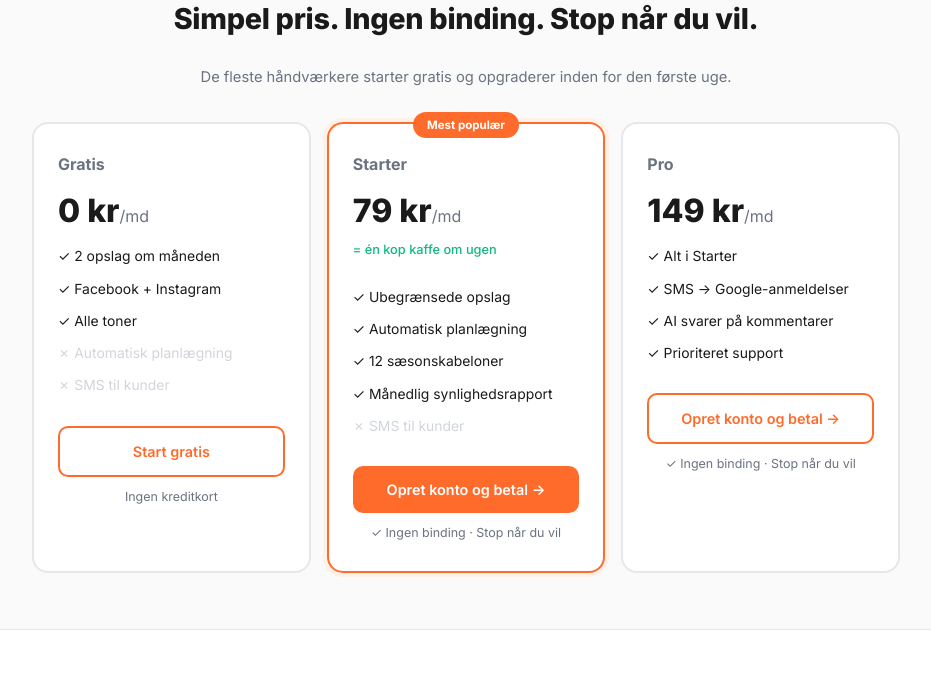
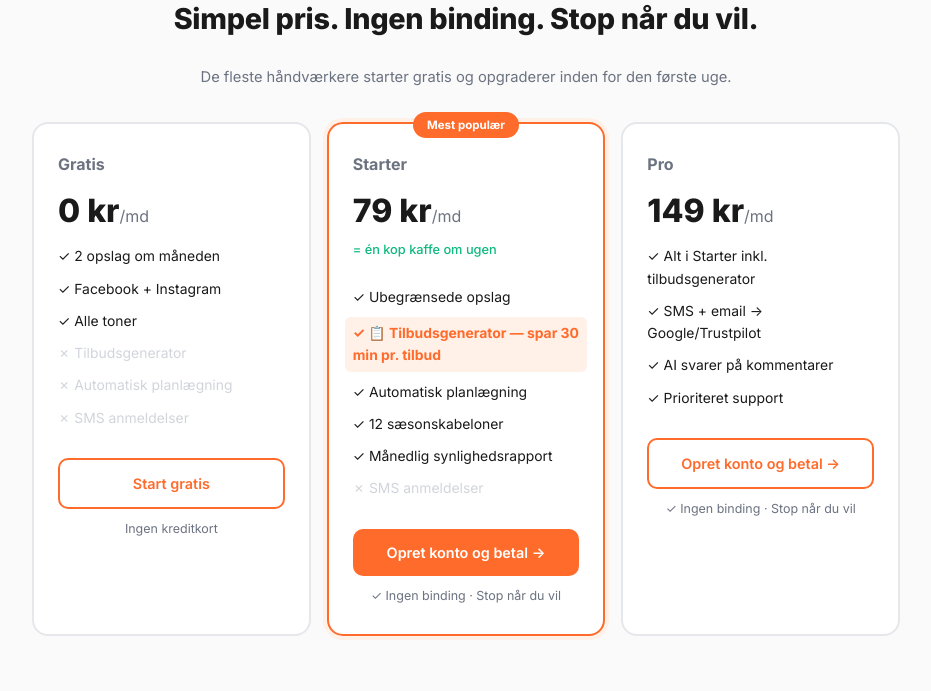
Before and after one commit to Elderfarm/Elderfarm-Projects, a Flask app: page / in a window 1280 px wide. Shown: the part 2899-3590 px from the top of the page, without its empty margins (174-1105 px from the left). Run offline with Flask 3, Linux system fonts and the light colour scheme.

Commit message:
Highlight quote generator as key USP in pricing and upgrade sections
- Tilbudsgenerator fremhævet med orange badge i Starter-kort
- "spar 30 min pr. tilbud" tilføjet som konkret værdi-argument
- Gratis-plan viser eksplicit at tilbudsgenerator ikke er inkluderet
- Pro-plan opdateret med tilbudsgenerator nævnt
- Upgrade modal og dashboard upgrade-sektion opdateret
- Highlight CSS styling til featured pricing features

https://claude.ai/code/session_016NY1rvyGmMyb3Jebc7Crxk

```diff
--- a/postmester/static/css/style.css
+++ b/postmester/static/css/style.css
@@ -1400,3 +1400,13 @@ body {
   font-size: 0.88rem;
   color: var(--dark);
 }
+
+/* ── Highlighted pricing feature ────────────────────────── */
+.price-features .highlight-feature {
+  color: var(--orange);
+  font-weight: 700;
+  background: var(--orange-light);
+  margin: 4px -8px;
+  padding: 5px 8px;
+  border-radius: 6px;
+}
--- a/postmester/templates/dashboard.html
+++ b/postmester/templates/dashboard.html
@@ -347,6 +347,7 @@
         <div class="dash-price-eq">= en kop kaffe om ugen</div>
         <ul>
           <li>✓ Ubegrænsede opslag</li>
+          <li>✓ 📋 Tilbudsgenerator</li>
           <li>✓ Automatisk planlægning</li>
           <li>✓ Månedlig rapport</li>
         </ul>
--- a/postmester/templates/index.html
+++ b/postmester/templates/index.html
@@ -318,8 +318,9 @@
           <li>✓ 2 opslag om måneden</li>
           <li>✓ Facebook + Instagram</li>
           <li>✓ Alle toner</li>
+          <li class="muted">✗ Tilbudsgenerator</li>
           <li class="muted">✗ Automatisk planlægning</li>
-          <li class="muted">✗ SMS til kunder</li>
+          <li class="muted">✗ SMS anmeldelser</li>
         </ul>
         <a href="{{ url_for('register') }}" class="price-cta outline">Start gratis</a>
         <div class="price-guarantee">Ingen kreditkort</div>
@@ -331,10 +332,11 @@
         <div class="price-eq">= én kop kaffe om ugen</div>
         <ul class="price-features">
           <li>✓ Ubegrænsede opslag</li>
+          <li class="highlight-feature">✓ 📋 Tilbudsgenerator — spar 30 min pr. tilbud</li>
           <li>✓ Automatisk planlægning</li>
           <li>✓ 12 sæsonskabeloner</li>
           <li>✓ Månedlig synlighedsrapport</li>
-          <li class="muted">✗ SMS til kunder</li>
+          <li class="muted">✗ SMS anmeldelser</li>
         </ul>
         {% if current_user.is_authenticated %}
           <a href="{{ url_for('upgrade', plan='starter') }}" class="price-cta">Betal med kort →</a>
@@ -347,8 +349,8 @@
         <div class="price-name">Pro</div>
         <div class="price-amount">149 kr<span>/md</span></div>
         <ul class="price-features">
-          <li>✓ Alt i Starter</li>
-          <li>✓ SMS → Google-anmeldelser</li>
+          <li>✓ Alt i Starter inkl. tilbudsgenerator</li>
+          <li>✓ SMS + email → Google/Trustpilot</li>
           <li>✓ AI svarer på kommentarer</li>
           <li>✓ Prioriteret support</li>
         </ul>
@@ -437,7 +439,7 @@
         <div class="upgrade-plan-price">79 kr<span>/md</span></div>
         <ul class="upgrade-plan-features">
           <li>✓ Ubegrænsede opslag</li>
-          <li>✓ 12 sæsonskabeloner</li>
+          <li>✓ 📋 Tilbudsgenerator</li>
           <li>✓ Planlæg opslag</li>
           <li>✓ Månedlig rapport</li>
         </ul>
```
